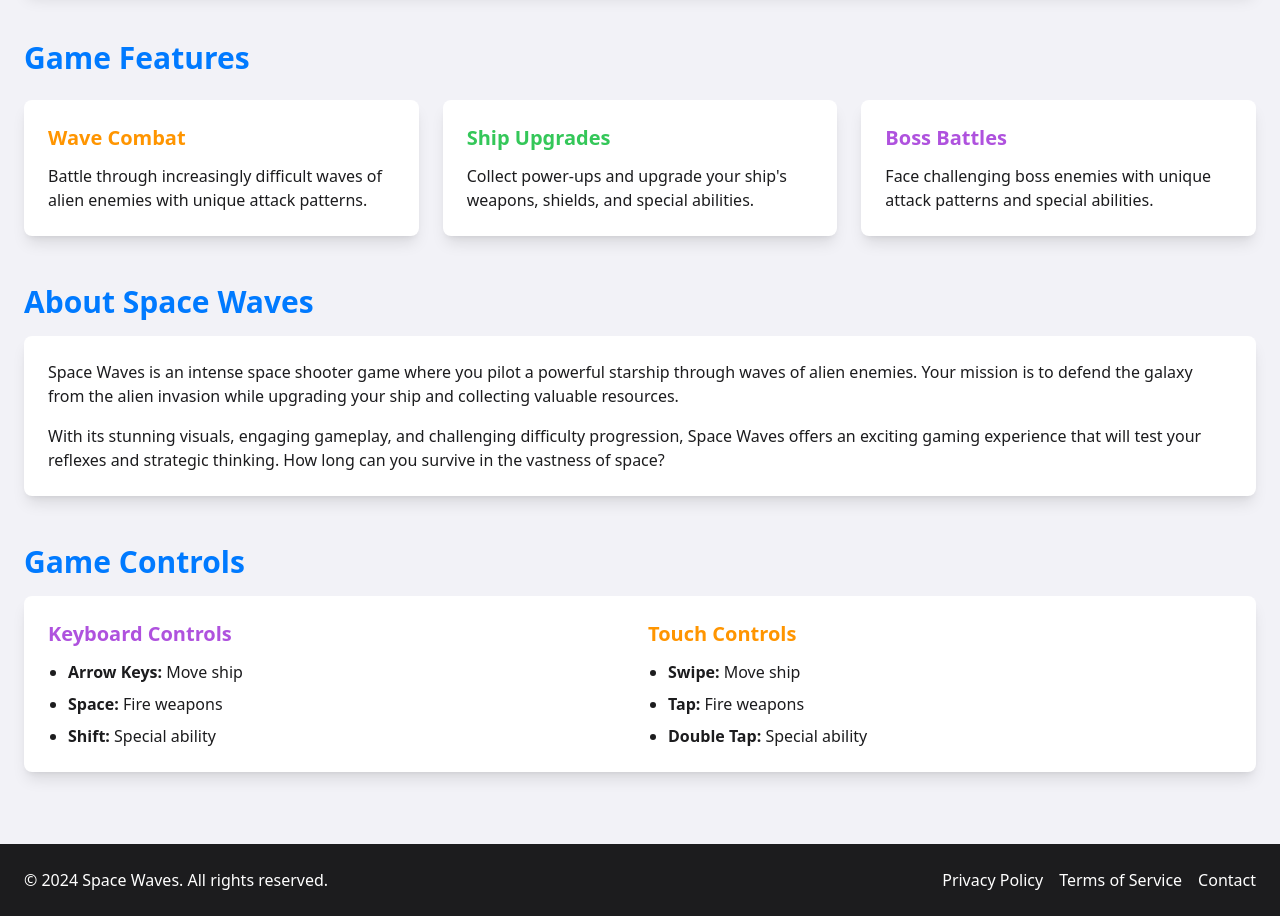
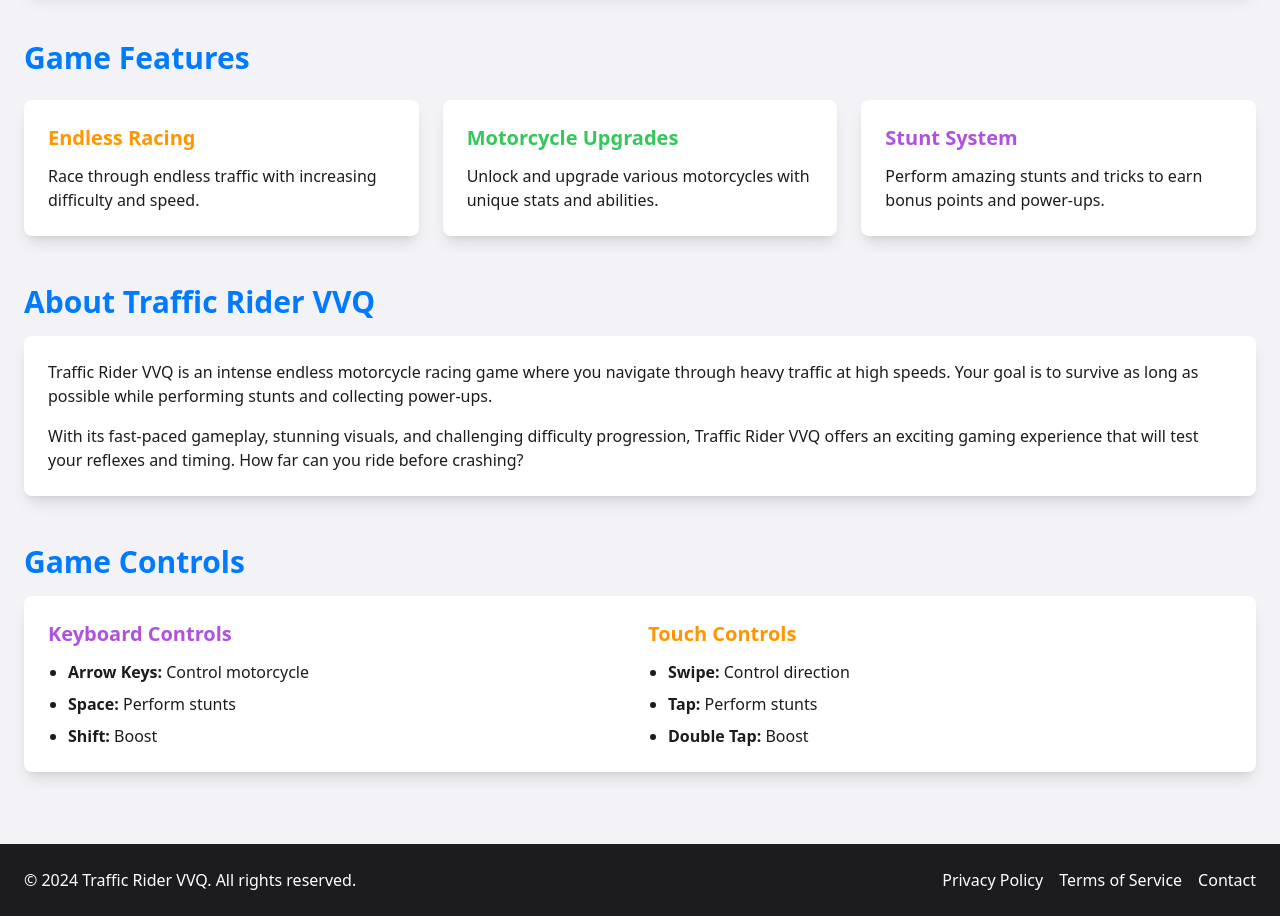
Before and after one commit to linglongweb/easyrun.online, a plain HTML site: page index.html in a window 1280 px wide. Shown: the part 840-1756 px from the top of the page. Drawn offline with nearby package versions, Linux system fonts and the light colour scheme.

Commit message:
Add files via upload

```diff
--- a/index.html
+++ b/index.html
@@ -3,9 +3,9 @@
 <head>
     <meta charset="UTF-8">
     <meta name="viewport" content="width=device-width, initial-scale=1.0">
-    <title>Space Waves - Epic Space Shooter Game | Play Online</title>
-    <meta name="description" content="Play Space Waves online - An intense space shooter game where you battle through waves of alien enemies. Upgrade your ship, collect power-ups, and survive in this action-packed arcade game.">
-    <link rel="canonical" href="https://game.zerolife.fun/game4.html" />
+    <title>Traffic Rider VVQ - Extreme Motorcycle Racing Game | Play Online</title>
+    <meta name="description" content="Play Traffic Rider VVQ online - An intense endless motorcycle racing game where you navigate through traffic at high speeds. Perform stunts, collect power-ups, and achieve the highest score in this thrilling arcade game.">
+    <link rel="canonical" href="https://game.zerolife.fun/game5.html" />
     <script src="https://cdn.tailwindcss.com"></script>
     <script>
         tailwind.config = {
@@ -41,8 +41,8 @@
         <div class="container mx-auto">
             <div class="flex flex-col md:flex-row justify-between items-center">
                 <div class="text-center md:text-left mb-4 md:mb-0">
-                    <h1 class="text-3xl md:text-4xl font-bold">Space Waves</h1>
-                    <p class="text-lg mt-2">Defend the galaxy from alien invaders!</p>
+                    <h1 class="text-3xl md:text-4xl font-bold">Traffic Rider VVQ</h1>
+                    <p class="text-lg mt-2">Race through traffic at breakneck speeds!</p>
                 </div>
                 <nav>
                     <ul class="flex space-x-4">
@@ -58,11 +58,11 @@
 
     <main class="container mx-auto p-4 md:p-6">
         <section id="game" class="my-8">
-            <h2 class="text-2xl md:text-3xl font-bold mb-4 text-apple-blue">Play Space Waves</h2>
+            <h2 class="text-2xl md:text-3xl font-bold mb-4 text-apple-blue">Play Traffic Rider VVQ</h2>
             <div class="bg-white rounded-lg shadow-lg overflow-hidden">
                 <div class="game-container w-full h-screen max-h-[600px]">
                     <iframe
-                        src="https://www.crazygames.com/embed/space-waves"
+                        src="https://www.crazygames.com/embed/traffic-rider-vvq"
                         class="w-full h-full border-0"
                         allowfullscreen
                         allow="gamepad *;">
@@ -75,25 +75,25 @@
             <h2 class="text-2xl md:text-3xl font-bold mb-6 text-apple-blue">Game Features</h2>
             <div class="grid grid-cols-1 md:grid-cols-2 lg:grid-cols-3 gap-6">
                 <div class="bg-white rounded-lg shadow-lg p-6">
-                    <h3 class="text-xl font-semibold text-apple-orange mb-3">Wave Combat</h3>
-                    <p>Battle through increasingly difficult waves of alien enemies with unique attack patterns.</p>
+                    <h3 class="text-xl font-semibold text-apple-orange mb-3">Endless Racing</h3>
+                    <p>Race through endless traffic with increasing difficulty and speed.</p>
                 </div>
                 <div class="bg-white rounded-lg shadow-lg p-6">
-                    <h3 class="text-xl font-semibold text-apple-green mb-3">Ship Upgrades</h3>
-                    <p>Collect power-ups and upgrade your ship's weapons, shields, and special abilities.</p>
+                    <h3 class="text-xl font-semibold text-apple-green mb-3">Motorcycle Upgrades</h3>
+                    <p>Unlock and upgrade various motorcycles with unique stats and abilities.</p>
                 </div>
                 <div class="bg-white rounded-lg shadow-lg p-6">
-                    <h3 class="text-xl font-semibold text-apple-purple mb-3">Boss Battles</h3>
-                    <p>Face challenging boss enemies with unique attack patterns and special abilities.</p>
+                    <h3 class="text-xl font-semibold text-apple-purple mb-3">Stunt System</h3>
+                    <p>Perform amazing stunts and tricks to earn bonus points and power-ups.</p>
                 </div>
             </div>
         </section>
 
         <section id="about" class="my-12">
-            <h2 class="text-2xl md:text-3xl font-bold mb-4 text-apple-blue">About Space Waves</h2>
+            <h2 class="text-2xl md:text-3xl font-bold mb-4 text-apple-blue">About Traffic Rider VVQ</h2>
             <div class="bg-white rounded-lg shadow-lg p-6">
-                <p class="mb-4">Space Waves is an intense space shooter game where you pilot a powerful starship through waves of alien enemies. Your mission is to defend the galaxy from the alien invasion while upgrading your ship and collecting valuable resources.</p>
-                <p>With its stunning visuals, engaging gameplay, and challenging difficulty progression, Space Waves offers an exciting gaming experience that will test your reflexes and strategic thinking. How long can you survive in the vastness of space?</p>
+                <p class="mb-4">Traffic Rider VVQ is an intense endless motorcycle racing game where you navigate through heavy traffic at high speeds. Your goal is to survive as long as possible while performing stunts and collecting power-ups.</p>
+                <p>With its fast-paced gameplay, stunning visuals, and challenging difficulty progression, Traffic Rider VVQ offers an exciting gaming experience that will test your reflexes and timing. How far can you ride before crashing?</p>
             </div>
         </section>
 
@@ -104,17 +104,17 @@
                     <div>
                         <h3 class="text-xl font-semibold text-apple-purple mb-3">Keyboard Controls</h3>
                         <ul class="list-disc pl-5 space-y-2">
-                            <li><span class="font-semibold">Arrow Keys:</span> Move ship</li>
-                            <li><span class="font-semibold">Space:</span> Fire weapons</li>
-                            <li><span class="font-semibold">Shift:</span> Special ability</li>
+                            <li><span class="font-semibold">Arrow Keys:</span> Control motorcycle</li>
+                            <li><span class="font-semibold">Space:</span> Perform stunts</li>
+                            <li><span class="font-semibold">Shift:</span> Boost</li>
                         </ul>
                     </div>
                     <div>
                         <h3 class="text-xl font-semibold text-apple-orange mb-3">Touch Controls</h3>
                         <ul class="list-disc pl-5 space-y-2">
-                            <li><span class="font-semibold">Swipe:</span> Move ship</li>
-                            <li><span class="font-semibold">Tap:</span> Fire weapons</li>
-                            <li><span class="font-semibold">Double Tap:</span> Special ability</li>
+                            <li><span class="font-semibold">Swipe:</span> Control direction</li>
+                            <li><span class="font-semibold">Tap:</span> Perform stunts</li>
+                            <li><span class="font-semibold">Double Tap:</span> Boost</li>
                         </ul>
                     </div>
                 </div>
@@ -126,7 +126,7 @@
         <div class="container mx-auto">
             <div class="flex flex-col md:flex-row justify-between items-center">
                 <div class="mb-4 md:mb-0">
-                    <p>&copy; 2024 Space Waves. All rights reserved.</p>
+                    <p>&copy; 2024 Traffic Rider VVQ. All rights reserved.</p>
                 </div>
                 <div class="flex space-x-4">
                     <a href="#" class="hover:text-apple-blue transition-colors">Privacy Policy</a>
@@ -142,12 +142,12 @@
     {
         "@context": "https://schema.org",
         "@type": "VideoGame",
-        "name": "Space Waves",
-        "description": "An intense space shooter game where you battle through waves of alien enemies. Upgrade your ship, collect power-ups, and survive in this action-packed arcade game.",
-        "genre": ["Shooter", "Action", "Arcade"],
+        "name": "Traffic Rider VVQ",
+        "description": "An intense endless motorcycle racing game where you navigate through traffic at high speeds. Perform stunts, collect power-ups, and achieve the highest score in this thrilling arcade game.",
+        "genre": ["Racing", "Action", "Arcade"],
         "playMode": "SinglePlayer",
         "applicationCategory": "Game",
-        "url": "https://game.zerolife.fun/game4.html",
+        "url": "https://game.zerolife.fun/game5.html",
         "offers": {
             "@type": "Offer",
             "price": "0",
```
